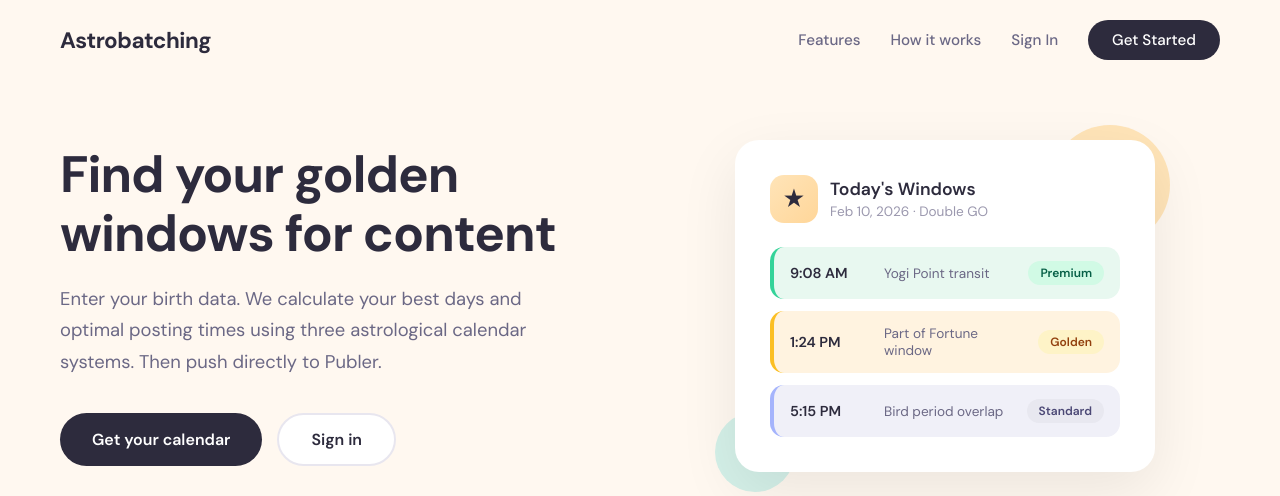
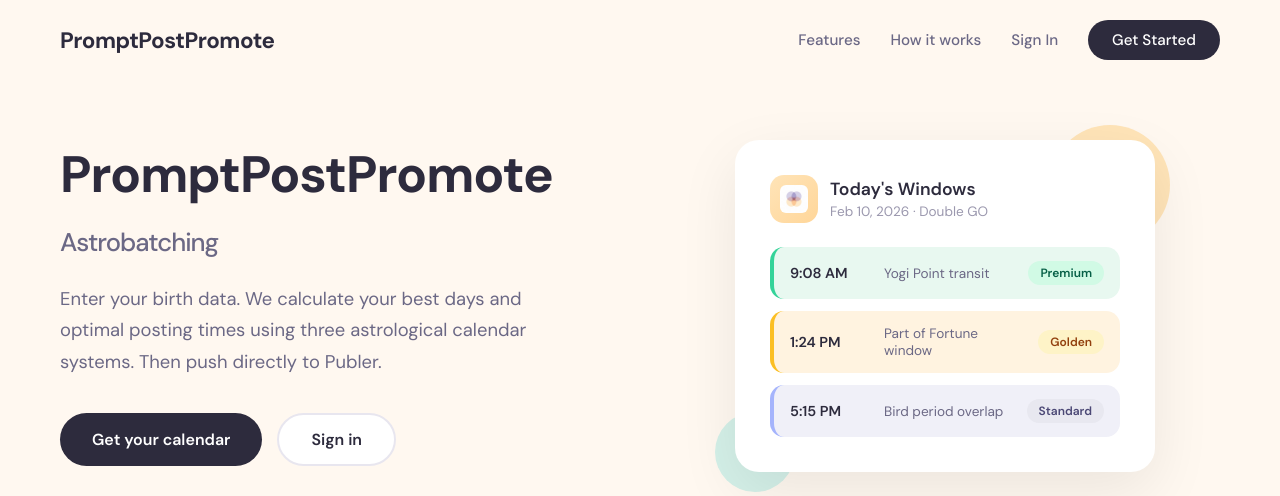
Before and after one commit to promptcreative/PromptPostPromote, a Flask app: page / in a window 1280 px wide. Shown: the top 496 px of the page. Run offline with Flask 3, Linux system fonts and the light colour scheme.

Commit message:
Update website branding to reflect new product name and add favicon
Update all HTML templates and replit.md to replace "Astrobatching" with "PromptPostPromote", add the site favicon, and adjust the hero section text and card icon on the landing page.

Replit-Commit-Author: Agent
Replit-Commit-Session-Id: 14b8fc9c-c4c9-4f88-baf1-1739a2dde01e
Replit-Commit-Checkpoint-Type: full_checkpoint
Replit-Commit-Event-Id: 9ed4dc78-9b42-4bd3-8e54-7044452ac39b
Replit-Commit-Screenshot-Url: https://storage.googleapis.com/screenshot-production-us-central1/30ee62ef-6217-4b87-a722-461492ab16a9/14b8fc9c-c4c9-4f88-baf1-1739a2dde01e/GoLRBOn
Replit-Helium-Checkpoint-Created: true

```diff
--- a/rebuild/templates/account_dashboard.html
+++ b/rebuild/templates/account_dashboard.html
@@ -3,7 +3,8 @@
 <head>
     <meta charset="UTF-8">
     <meta name="viewport" content="width=device-width, initial-scale=1.0">
-    <title>Dashboard - Astrobatching</title>
+    <link rel="icon" type="image/png" href="/static/icon.png">
+    <title>Dashboard - PromptPostPromote</title>
     <link rel="preconnect" href="https://fonts.googleapis.com">
     <link href="https://fonts.googleapis.com/css2?family=DM+Sans:ital,opsz,wght@0,9..40,300;0,9..40,400;0,9..40,500;0,9..40,600;0,9..40,700&display=swap" rel="stylesheet">
     <style>
@@ -442,7 +443,7 @@
 </head>
 <body>
     <nav>
-        <a href="/account-dashboard" class="logo">Astrobatching</a>
+        <a href="/account-dashboard" class="logo">PromptPostPromote</a>
         <div class="nav-actions">
             <a href="/power-days" class="nav-link">Power Days</a>
             {% if is_admin %}<a href="/clients" class="nav-link">Clients</a>{% endif %}
--- a/rebuild/templates/calendar_feeds.html
+++ b/rebuild/templates/calendar_feeds.html
@@ -4,7 +4,8 @@
     <meta charset="UTF-8">
     <meta name="viewport" content="width=device-width, initial-scale=1.0">
     <link href="https://fonts.googleapis.com/css2?family=DM+Sans:wght@400;500;700&display=swap" rel="stylesheet">
-    <title>Calendar Feeds - Astrobatching</title>
+    <link rel="icon" type="image/png" href="/static/icon.png">
+    <title>Calendar Feeds - PromptPostPromote</title>
     <style>
         * {
             margin: 0;
--- a/rebuild/templates/calendar_form.html
+++ b/rebuild/templates/calendar_form.html
@@ -3,6 +3,7 @@
 <head>
     <meta charset="UTF-8">
     <meta name="viewport" content="width=device-width, initial-scale=1.0">
+    <link rel="icon" type="image/png" href="/static/icon.png">
     <title>Multi-Calendar View - Birth Data</title>
     <style>
         body {
--- a/rebuild/templates/calendar_view.html
+++ b/rebuild/templates/calendar_view.html
@@ -3,6 +3,7 @@
 <head>
     <meta charset="UTF-8">
     <meta name="viewport" content="width=device-width, initial-scale=1.0">
+    <link rel="icon" type="image/png" href="/static/icon.png">
     <title>4-Calendar Streamlined View</title>
     <style>
         body {
--- a/rebuild/templates/client_results.html
+++ b/rebuild/templates/client_results.html
@@ -3,7 +3,8 @@
 <head>
     <meta charset="UTF-8">
     <meta name="viewport" content="width=device-width, initial-scale=1.0">
-    <title>Client Calendar - Astrobatching</title>
+    <link rel="icon" type="image/png" href="/static/icon.png">
+    <title>Client Calendar - PromptPostPromote</title>
     <link rel="preconnect" href="https://fonts.googleapis.com">
     <link href="https://fonts.googleapis.com/css2?family=DM+Sans:ital,opsz,wght@0,9..40,300;0,9..40,400;0,9..40,500;0,9..40,600;0,9..40,700&display=swap" rel="stylesheet">
     <style>
@@ -249,7 +250,7 @@
 </head>
 <body>
     <nav>
-        <a href="/" class="logo">Astrobatching</a>
+        <a href="/" class="logo">PromptPostPromote</a>
         <div class="nav-links">
             <a href="/account-dashboard" class="nav-link">Dashboard</a>
             <a href="/clients" class="nav-link">Clients</a>
--- a/rebuild/templates/clients.html
+++ b/rebuild/templates/clients.html
@@ -3,7 +3,8 @@
 <head>
     <meta charset="UTF-8">
     <meta name="viewport" content="width=device-width, initial-scale=1.0">
-    <title>Clients - Astrobatching</title>
+    <link rel="icon" type="image/png" href="/static/icon.png">
+    <title>Clients - PromptPostPromote</title>
     <link rel="preconnect" href="https://fonts.googleapis.com">
     <link href="https://fonts.googleapis.com/css2?family=DM+Sans:ital,opsz,wght@0,9..40,300;0,9..40,400;0,9..40,500;0,9..40,600;0,9..40,700&display=swap" rel="stylesheet">
     <style>
@@ -362,7 +363,7 @@
 </head>
 <body>
     <nav>
-        <a href="/" class="logo">Astrobatching</a>
+        <a href="/" class="logo">PromptPostPromote</a>
         <div class="nav-links">
             <a href="/account-dashboard" class="nav-link">Dashboard</a>
             <a href="/clients" class="nav-link active">Clients</a>
--- a/rebuild/templates/interactive_calendar.html
+++ b/rebuild/templates/interactive_calendar.html
@@ -3,6 +3,7 @@
 <head>
     <meta charset="UTF-8">
     <meta name="viewport" content="width=device-width, initial-scale=1.0">
+    <link rel="icon" type="image/png" href="/static/icon.png">
     <title>30-Day Multi-Calendar View</title>
     <style>
         body {
--- a/rebuild/templates/landing_page.html
+++ b/rebuild/templates/landing_page.html
@@ -3,7 +3,8 @@
 <head>
     <meta charset="UTF-8">
     <meta name="viewport" content="width=device-width, initial-scale=1.0">
-    <title>Astrobatching</title>
+    <link rel="icon" type="image/png" href="/static/icon.png">
+    <title>PromptPostPromote - Astrobatching</title>
     <link href="https://fonts.googleapis.com/css2?family=DM+Sans:ital,opsz,wght@0,9..40,400;0,9..40,500;0,9..40,600;0,9..40,700;1,9..40,400&display=swap" rel="stylesheet">
     <style>
         * { margin: 0; padding: 0; box-sizing: border-box; }
@@ -438,7 +439,7 @@
 </head>
 <body>
     <nav>
-        <a href="/" class="logo">Astrobatching</a>
+        <a href="/" class="logo">PromptPostPromote</a>
         <div class="nav-links">
             <a href="#features">Features</a>
             <a href="#how-it-works">How it works</a>
@@ -449,7 +450,7 @@
 
     <section class="hero">
         <div class="hero-text">
-            <h1>Find your golden windows for content</h1>
+            <h1>PromptPostPromote<br><span style="font-size: 0.5em; font-weight: 500; color: #6B6885;">Astrobatching</span></h1>
             <p>Enter your birth data. We calculate your best days and optimal posting times using three astrological calendar systems. Then push directly to Publer.</p>
             <div class="hero-buttons">
                 <a href="/login?mode=signup" class="btn-primary">Get your calendar</a>
@@ -459,7 +460,7 @@
         <div class="hero-visual">
             <div class="hero-card">
                 <div class="card-header">
-                    <div class="card-icon">&#9733;</div>
+                    <div class="card-icon"><img src="/static/icon.png" alt="Icon" style="width: 28px; height: 28px; border-radius: 6px;"></div>
                     <div class="card-header-text">
                         <h3>Today's Windows</h3>
                         <span>Feb 10, 2026 &middot; Double GO</span>
--- a/rebuild/templates/multi_calendar_view.html
+++ b/rebuild/templates/multi_calendar_view.html
@@ -3,6 +3,7 @@
 <head>
     <meta charset="UTF-8">
     <meta name="viewport" content="width=device-width, initial-scale=1.0">
+    <link rel="icon" type="image/png" href="/static/icon.png">
     <title>Four Calendar Systems Comparison</title>
     <link href="https://cdn.jsdelivr.net/npm/bootstrap@5.3.0/dist/css/bootstrap.min.css" rel="stylesheet">
     <link href="https://cdnjs.cloudflare.com/ajax/libs/font-awesome/6.4.0/css/all.min.css" rel="stylesheet">
--- a/rebuild/templates/power_days.html
+++ b/rebuild/templates/power_days.html
@@ -3,7 +3,8 @@
 <head>
     <meta charset="UTF-8">
     <meta name="viewport" content="width=device-width, initial-scale=1.0">
-    <title>Power Days - Astrobatching</title>
+    <link rel="icon" type="image/png" href="/static/icon.png">
+    <title>Power Days - PromptPostPromote</title>
     <link rel="preconnect" href="https://fonts.googleapis.com">
     <link href="https://fonts.googleapis.com/css2?family=DM+Sans:ital,opsz,wght@0,9..40,300;0,9..40,400;0,9..40,500;0,9..40,600;0,9..40,700&display=swap" rel="stylesheet">
     <style>
@@ -587,7 +588,7 @@
 </head>
 <body>
     <nav>
-        <a href="/account-dashboard" class="logo">Astrobatching</a>
+        <a href="/account-dashboard" class="logo">PromptPostPromote</a>
         <div class="nav-actions">
             <a href="/clients" class="nav-link">Clients</a>
             <a href="/profile-setup" class="nav-link">Profile</a>
--- a/rebuild/templates/profile_setup.html
+++ b/rebuild/templates/profile_setup.html
@@ -3,7 +3,8 @@
 <head>
     <meta charset="UTF-8">
     <meta name="viewport" content="width=device-width, initial-scale=1.0">
-    <title>Set Up Your Profile - Astrobatching</title>
+    <link rel="icon" type="image/png" href="/static/icon.png">
+    <title>Set Up Your Profile - PromptPostPromote</title>
     <link href="https://fonts.googleapis.com/css2?family=DM+Sans:ital,opsz,wght@0,9..40,400;0,9..40,500;0,9..40,600;0,9..40,700;1,9..40,400&display=swap" rel="stylesheet">
     <style>
         * { margin: 0; padding: 0; box-sizing: border-box; }
@@ -274,7 +275,7 @@
 </head>
 <body>
     <nav>
-        <a href="/" class="logo">Astrobatching</a>
+        <a href="/" class="logo">PromptPostPromote</a>
         <div class="nav-links">
             <a href="/">Back to home</a>
         </div>
```
Also changed, not shown: rebuild/templates/login.html (+5 -3 lines), replit.md (+2 -2 lines), rebuild/static/icon2.png (deleted).
